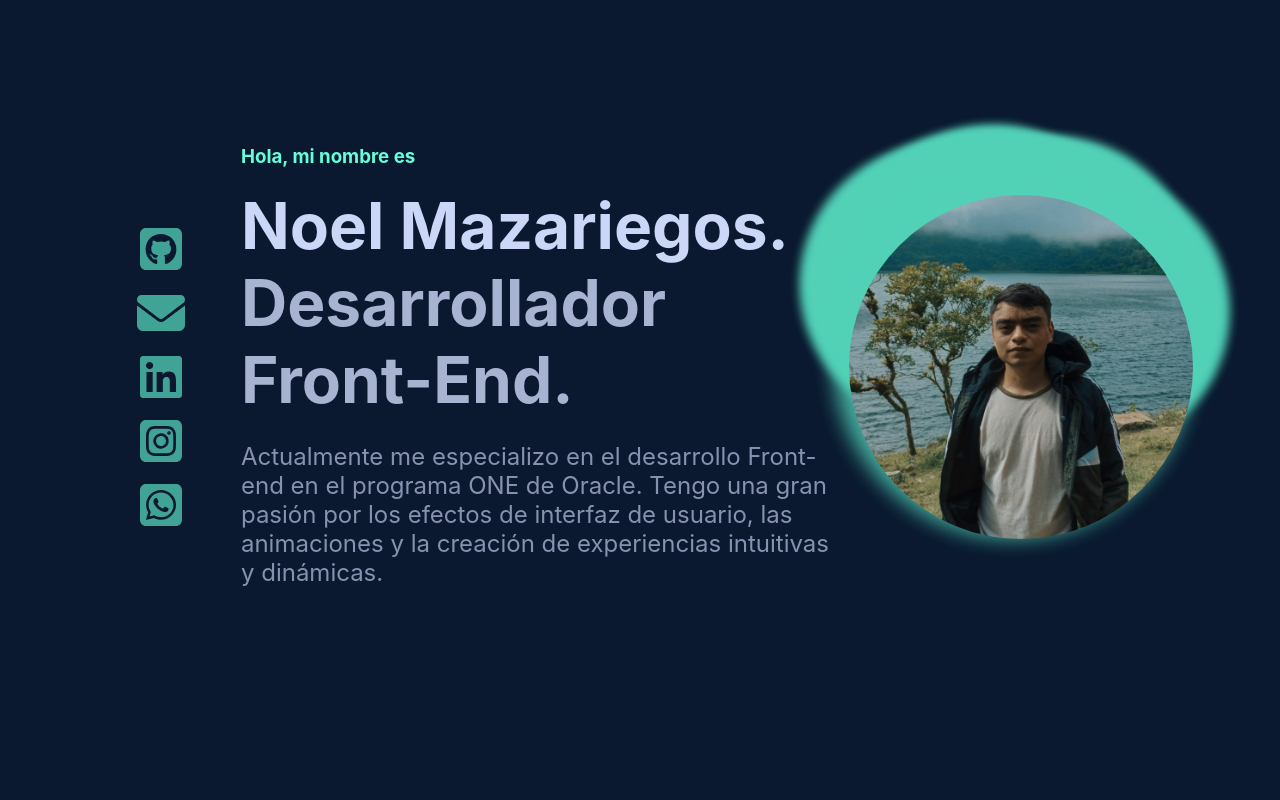
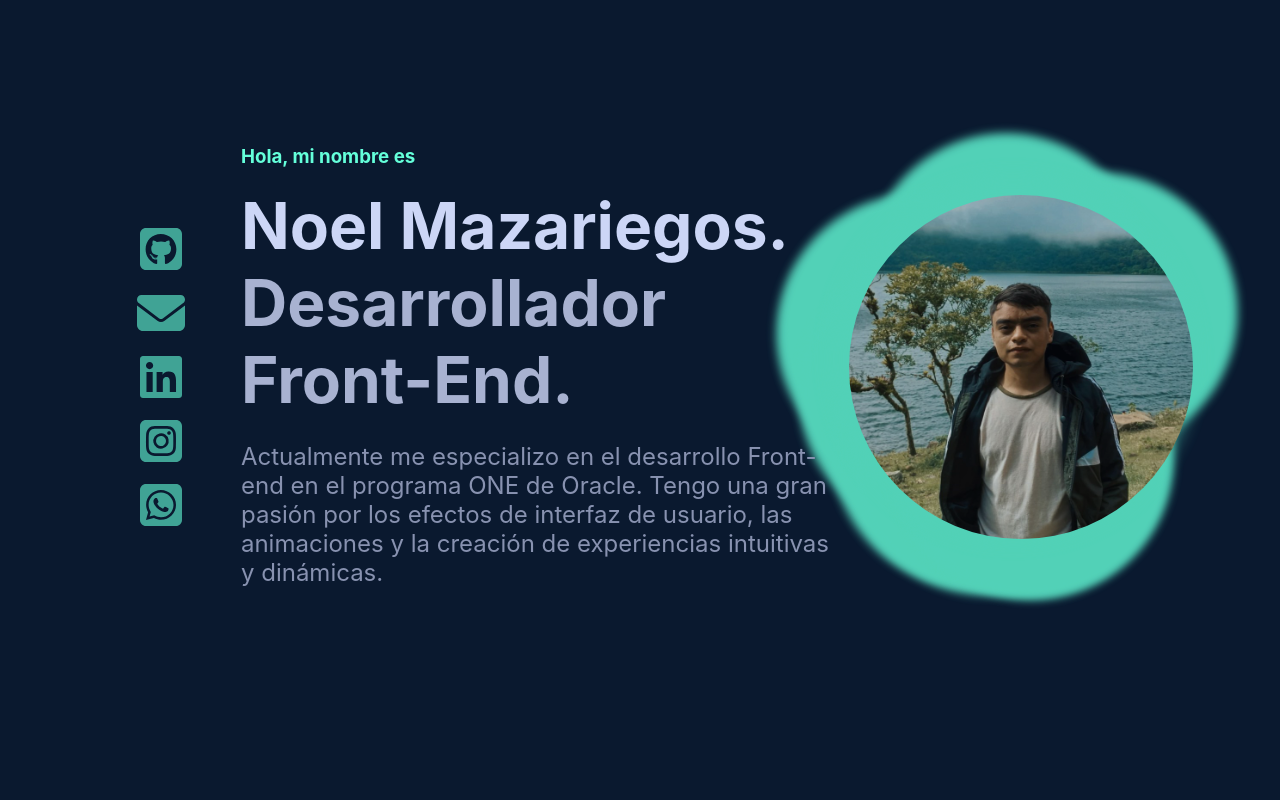
Before and after one commit to Noel1kt/Noel.dev, a React (Vite) app: page / in a window 1280 px wide. Shown: the top 800 px of the page. Built offline with nearby package versions, Linux system fonts and the light colour scheme.

Commit message:
styled bubbles

```diff
--- a/src/App.css
+++ b/src/App.css
@@ -70,7 +70,7 @@
   left: 30%;
   width: 35vh;
   height: 35vh;
-          transform: rotate(4deg);
+          transform: rotate(8deg);
 }
 .blubb-1:after {
   position: absolute;
@@ -91,7 +91,7 @@
   left: 25%;
   width: 35vh;
   height: 35vh;
-          transform: rotate(4deg);
+          transform: rotate(7.5deg);
 }
 .blubb-2:after {
   position: absolute;
@@ -102,7 +102,7 @@
   background: #64ffda;
   border-radius: 50%;
           transform-origin: 84px 84px;
-          animation: rotate 9.3s ease-in-out 0.7s infinite;
+          animation: rotate 10.3s ease-in-out 0.7s infinite;
           filter: blur(5px);
 }
 
@@ -111,7 +111,7 @@
   top: 25%;
   left: 25%;
   width: 35vh;
-          transform: rotate(3deg);
+          transform: rotate(7deg);
 }
 .blubb-3:after {
   position: absolute;
@@ -122,7 +122,7 @@
   background: #64ffda;
   border-radius: 50%;
           transform-origin: 81px 81px;
-          animation: rotate 9.6s ease-in-out 0.9s infinite;
+          animation: rotate 12.6s ease-in-out 0.9s infinite;
           filter: blur(5px);
 }
 
@@ -132,7 +132,7 @@
   left: 25%;
   width: 35vh;
   height: 35vh;
-          transform: rotate(2deg);
+          transform: rotate(6.5deg);
 }
 .blubb-4:after {
   position: absolute;
@@ -143,7 +143,7 @@
   background: #64ffda;
   border-radius: 50%;
           transform-origin: 78px 78px;
-          animation: rotate 9.9s ease-in-out 0.1s infinite;
+          animation: rotate 14.9s ease-in-out 1s infinite;
           filter: blur(5px);
 }
 
@@ -153,7 +153,7 @@
   left: 25%;
   width: 35vh;
   height: 35vh;
-          transform: rotate(3deg);
+          transform: rotate(5deg);
 }
 .blubb-5:after {
   position: absolute;
@@ -164,7 +164,7 @@
   background: #64ffda;
   border-radius: 50%;
           transform-origin: 75px 75px;
-          animation: rotate 10.2s ease-in-out 0.3s infinite;
+          animation: rotate 17.2s ease-in-out 1.3s infinite;
           filter: blur(5px);
 }
 
@@ -185,7 +185,7 @@
   background: #64ffda;
   border-radius: 50%;
           transform-origin: 72px 72px;
-          animation: rotate 10.5s ease-in-out 0.5s infinite;
+          animation: rotate 18.5s ease-in-out 1.5s infinite;
           filter: blur(5px);
 }
 
@@ -195,7 +195,7 @@
   left: 30%;
   width: 35vh;
   height: 35vh;
-          transform: rotate(2deg);
+          transform: rotate(3.5deg);
 }
 .blubb-7:after {
   position: absolute;
@@ -206,7 +206,7 @@
   background: #64ffda;
   border-radius: 50%;
           transform-origin: 69px 69px;
-          animation: rotate 10.8s ease-in-out 0.7s infinite;
+          animation: rotate 20.8s ease-in-out 1.7s infinite;
           filter: blur(5px);
 }
 
@@ -216,7 +216,7 @@
   left: 30%;
   width: 35vh;
   height: 35vh;
-          transform: rotate(4deg);
+          transform: rotate(3deg);
 }
 .blubb-8:after {
   position: absolute;
@@ -227,7 +227,7 @@
   background: #64ffda;
   border-radius: 50%;
           transform-origin: 66px 66px;
-          animation: rotate 11.1s ease-in-out 0.9s infinite;
+          animation: rotate 21.1s ease-in-out 1.9s infinite;
           filter: blur(5px);
 }
 
```
